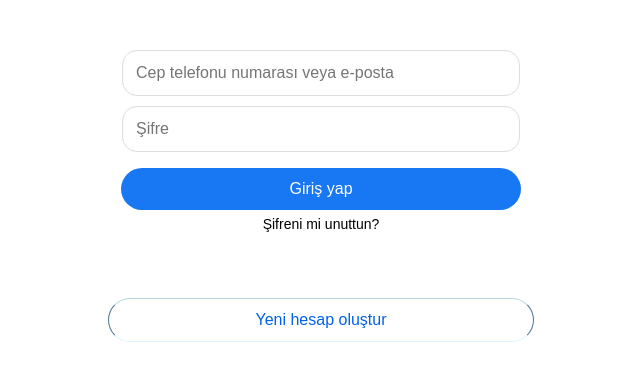
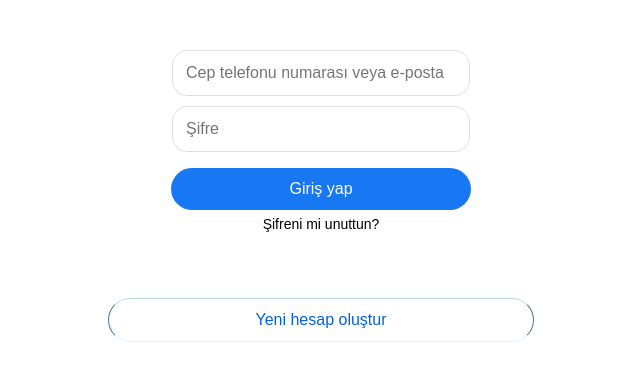
Before and after one commit to saxflx/facebook, a plain HTML site: page index.html in a window 1280 px wide. Shown: the part 202-582 px from the top of the page, without its empty margins (319-959 px from the left). Drawn offline with Linux system fonts and the light colour scheme.

Commit message:
Update index.html

```diff
--- a/index.html
+++ b/index.html
@@ -66,7 +66,7 @@
 }
 
 .input-container input {
-    width: 370px;            /* Sabit genişlik 400px */
+    width: 270px;            /* Sabit genişlik 400px */
     padding: 13px;
     margin: 5px 0;           /* Aralarındaki mesafeyi ayarlar */
     border: 1px solid #ddd;
@@ -79,7 +79,7 @@
     top: 365px; /* Giriş yap butonu 20px aşağıda */
     left: 50%;
     transform: translateX(-50%);
-    width: 400px;            /* Sabit genişlik 400px */
+    width: 300px;            /* Sabit genişlik 400px */
     background-color: #1877F2;
     color: white;
     padding: 12px;
```
